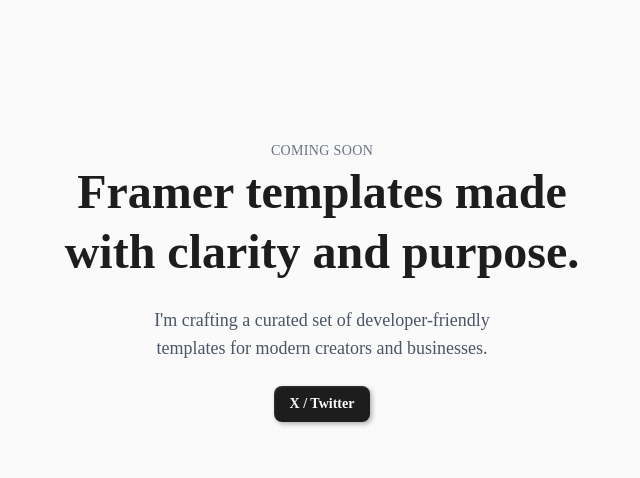
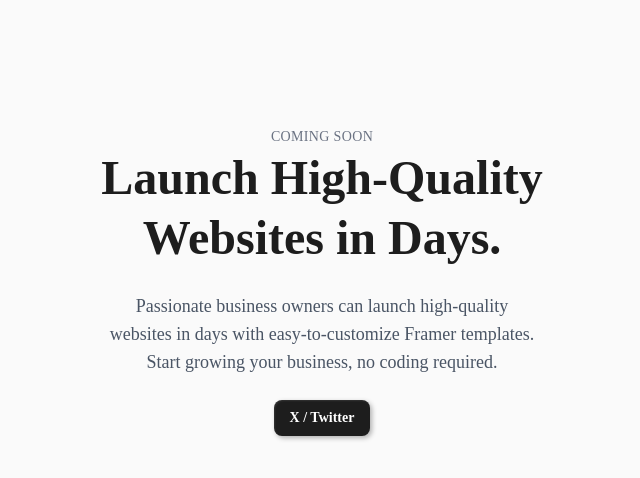
Before and after one commit to leanug/scriptingpixels-v2, an Astro site: page / in a window 1280 px wide. Shown: the whole page, without its empty margins (318-958 px from the left). Built offline with nearby package versions, Linux system fonts and the light colour scheme; Astro itself is replaced by a stand-in of ours.

Commit message:
Update Hero

```diff
--- a/src/pages/index.astro
+++ b/src/pages/index.astro
@@ -10,11 +10,10 @@
     <div class="max-w-xl space-y-6">
       <span class="text-sm uppercase font-medium tracking-wide text-gray-500">Coming Soon</span>
       <h1 class="text-4xl md:text-5xl font-bold leading-tight text-balance">
-        Framer templates made with clarity and purpose.
+        Launch High-Quality Websites in Days.
       </h1>
       <p class="text-lg text-gray-600 text-balance">
-        I'm crafting a curated set of developer-friendly templates for modern creators and businesses.
-      </p>
+        Passionate business owners can launch high-quality websites in days with easy-to-customize Framer templates. Start growing your business, no coding required.      </p>
       <div class="flex justify-center gap-3 mt-6 flex-wrap">
         <a
           href="https://www.x.com/leandroubilla_"
```
